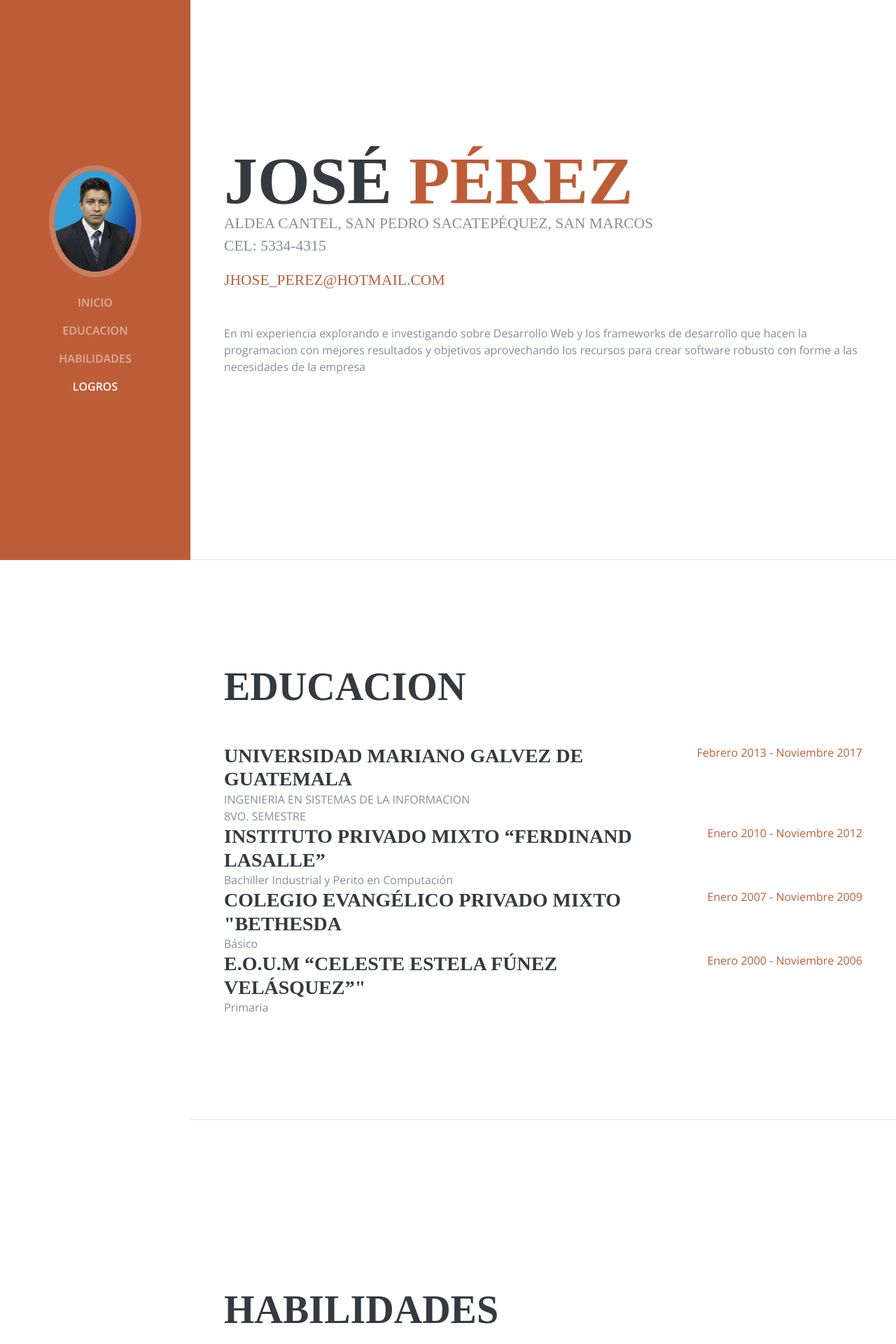
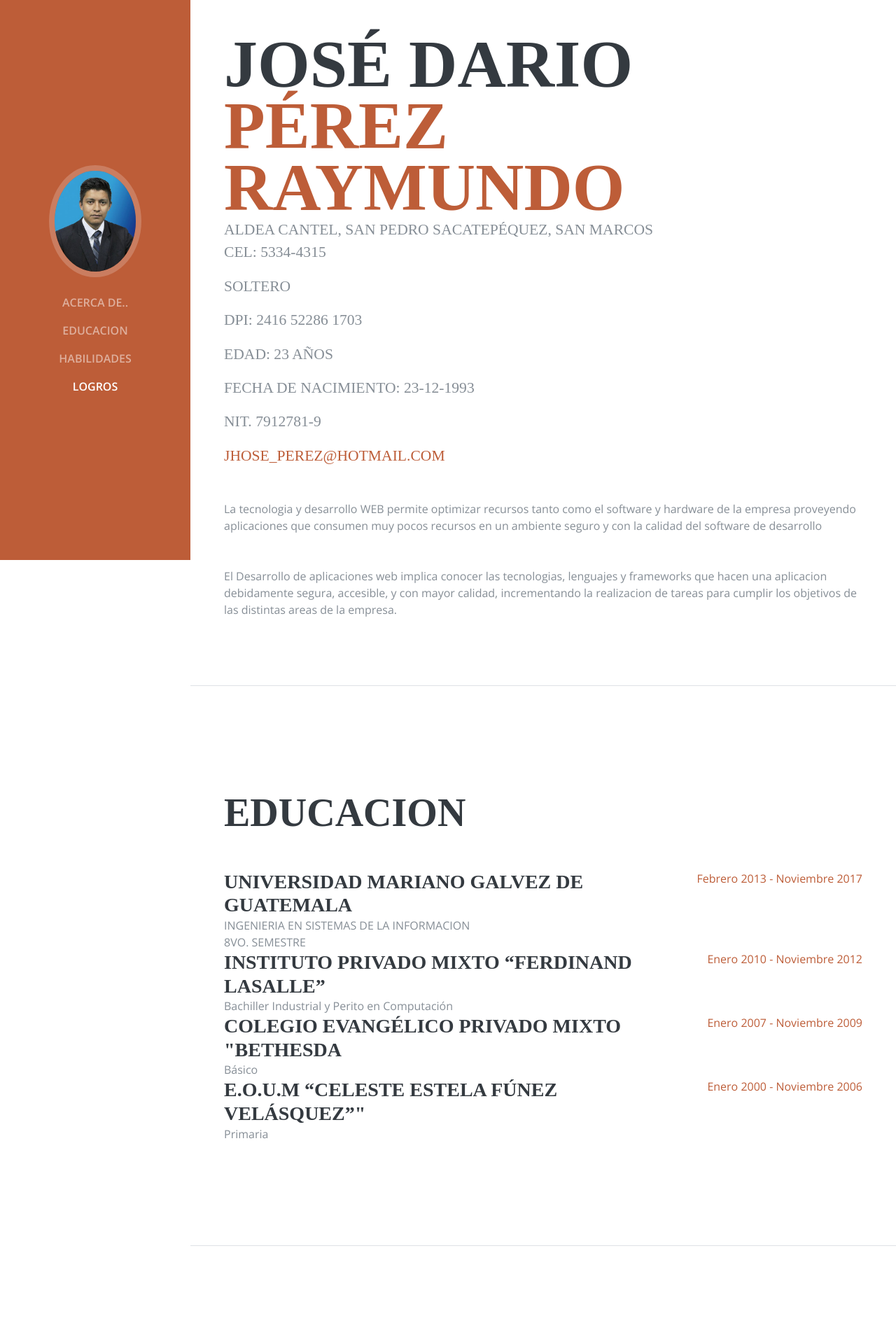
Before and after one commit to JhoseD/curriculum, a Django app: page /cv/ in a window 1280 px wide. Shown: the top 1920 px of the page at 70% size. Run offline with Django 3.2, Linux system fonts and the light colour scheme; some libraries are stand-ins or nearby versions; some web fonts are replaced.

Commit message:
version 2

```diff
--- a/examenfinal/web/apps/App1/templates/index.html
+++ b/examenfinal/web/apps/App1/templates/index.html
@@ -40,17 +40,17 @@
       <div class="collapse navbar-collapse" id="navbarSupportedContent">
         <ul class="navbar-nav">
           <li class="nav-item">
-            <a class="nav-link js-scroll-trigger" href="#about">Inicio</a>
+            <a class="nav-link js-scroll-trigger" href="#acerca_de">Acerca de..</a>
           </li>
 
           <li class="nav-item">
-            <a class="nav-link js-scroll-trigger" href="#education">Educacion</a>
+            <a class="nav-link js-scroll-trigger" href="#educacion">Educacion</a>
           </li>
           <li class="nav-item">
-            <a class="nav-link js-scroll-trigger" href="#skills">Habilidades</a>
+            <a class="nav-link js-scroll-trigger" href="#habilidades">Habilidades</a>
           </li>
           <li class="nav-item">
-            <a class="nav-link js-scroll-trigger" href="#awards">Logros</a>
+            <a class="nav-link js-scroll-trigger" href="#logros">Logros</a>
           </li>
         </ul>
       </div>
@@ -58,22 +58,28 @@
 
     <div class="container-fluid p-0">
 
-      <section class="resume-section p-3 p-lg-5 d-flex d-column" id="about">
+      <section class="resume-section p-3 p-lg-5 d-flex d-column" id="acerca_de">
         <div class="my-auto">
-          <h1 class="mb-0">José
-            <span class="text-primary">Pérez</span>
+          <h1 class="mb-0">José Dario
+            <span class="text-primary">Pérez Raymundo</span>
           </h1>
           <div class="subheading mb-5">Aldea Cantel, San Pedro Sacatepéquez, San Marcos
             <p>Cel: 5334-4315</p>
+            <p>Soltero</p>
+            <p>Dpi: 2416 52286 1703</p>
+            <p>Edad: 23 años</p>
+            <p>Fecha de nacimiento: 23-12-1993</p>
+            <p>Nit. 7912781-9</p>
             <a href="mailto:name@email.com">jhose_perez@hotmail.com</a>
           </div>
-          <p class="mb-5">En mi experiencia explorando e investigando sobre Desarrollo Web y los frameworks de desarrollo que hacen la programacion con mejores resultados y objetivos aprovechando los recursos para crear software robusto con forme a las necesidades de la empresa</p>
+          <p class="mb-5">La tecnologia y desarrollo WEB permite optimizar recursos tanto como el software y hardware de la empresa proveyendo aplicaciones que consumen muy pocos recursos en un ambiente seguro y con la calidad del software de desarrollo</p>
+          <p class="mb-5"> El Desarrollo de aplicaciones web implica conocer las tecnologias, lenguajes y frameworks que hacen una aplicacion debidamente segura, accesible, y con mayor calidad, incrementando la realizacion de tareas para cumplir los objetivos de las distintas areas de la empresa.</p>
 
       </section>
 
 
 
-      <section class="resume-section p-3 p-lg-5 d-flex flex-column" id="education">
+      <section class="resume-section p-3 p-lg-5 d-flex flex-column" id="educacion">
         <div class="my-auto">
           <h2 class="mb-5">Educacion</h2>
           <div class="resume-item d-flex flex-column flex-md-row">
@@ -121,11 +127,10 @@
         </div>
       </section>
 
-      <section class="resume-section p-3 p-lg-5 d-flex flex-column" id="skills">
+      <section class="resume-section p-3 p-lg-5 d-flex flex-column" id="habilidades">
         <div class="my-auto">
           <h2 class="mb-5">Habilidades</h2>
-
-          <div class="subheading mb-3">Lenguajes de Programacion &amp; Herramientas</div>
+ <div class="subheading mb-3">Lenguajes de Programacion &amp; Herramientas</div>
           <ul class="list-inline list-icons">
             <li class="list-inline-item">
               <i class="devicons devicons-html5"></i>
@@ -159,23 +164,27 @@
               <i class="devicons devicons-codeighn"></i>
             </li>
           </ul>
-
-          <div class="subheading mb-3"></div>
-          <ul class="fa-ul mb-0">
-            <li>
-              <i class="fa-li fa fa-check"></i>
-              Diseño responsive</li>
-            <li>
-              <i class="fa-li fa fa-check"></i>
-             Pruebas de navegador &amp; Errores</li>
-            <li>
-              <i class="fa-li fa fa-check"></i>
-              Desarrollo ágil &amp; Escalable</li>
-          </ul>
         </div>
       </section>
+<section class="resume-section p-3 p-lg-5 d-flex d-column" id="acerca_de">
+        <div class="my-auto">
+          <h1 class="mb-0">José Dario
+            <span class="text-primary">Pérez Raymundo</span>
+          </h1>
+          <div class="subheading mb-5">Aldea Cantel, San Pedro Sacatepéquez, San Marcos
+            <p>Cel: 5334-4315</p>
+            <p>Soltero</p>
+            <p>Dpi: 2416 52286 1703</p>
+            <p>Edad: 23 años</p>
+            <p>Fecha de nacimiento: 23-12-1993</p>
+            <p>Nit. 7912781-9</p>
+            <a href="mailto:name@email.com">jhose_perez@hotmail.com</a>
+          </div>
+          <p class="mb-5">La tecnologia y desarrollo WEB permite optimizar recursos tanto como el software y hardware de la empresa proveyendo aplicaciones que consumen muy pocos recursos en un ambiente seguro y con la calidad del software de desarrollo</p>
+          <p class="mb-5"> El Desarrollo de aplicaciones web implica conocer las tecnologias, lenguajes y frameworks que hacen una aplicacion debidamente segura, accesible, y con mayor calidad, incrementando en la empresa la realizacion de tareas para cumplir los objetivos.</p>
 
-      <section class="resume-section p-3 p-lg-5 d-flex flex-column" id="awards">
+      </section>
+      <section class="resume-section p-3 p-lg-5 d-flex flex-column" id="logros">
         <div class="my-auto">
           <h2 class="mb-5">Certificaciones, Talleres, Cursos</h2>
           <ul class="fa-ul mb-0">
@@ -256,14 +265,13 @@
 
     </div>
 
-    <!-- Bootstrap core JavaScript -->
+
     <script src="{% static 'vendor/jquery/jquery.min.js' %}"></script>
     <script src="{% static 'vendor/bootstrap/js/bootstrap.bundle.min.js' %}"></script>
 
-    <!-- Plugin JavaScript -->
+    <!--  JavaScript -->
     <script src="{% static 'vendor/jquery-easing/jquery.easing.min.js' %}"></script>
 
-    <!-- Custom scripts for this template -->
     <script src="{% static 'js/resume.min.js' %}"></script>
 
   </body>
```
